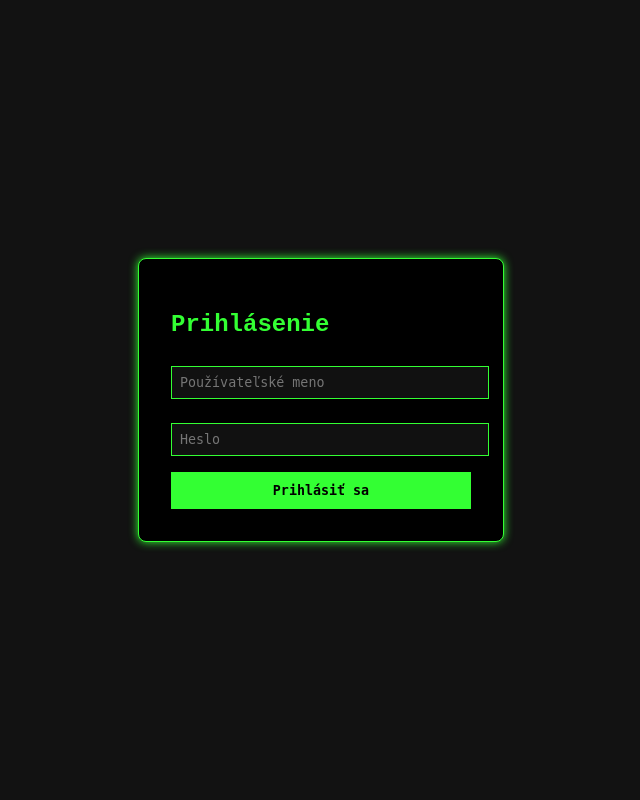
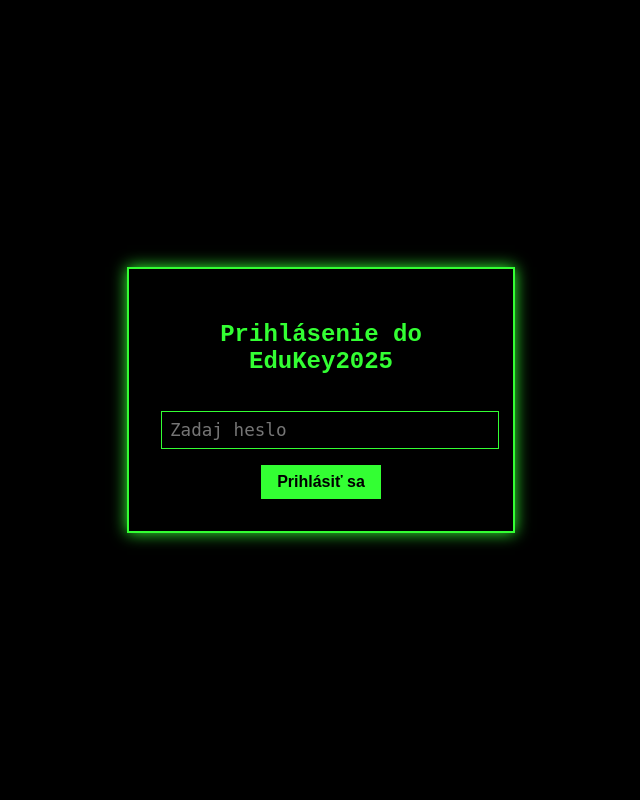
Before and after one commit to Lysak-pixel/EduKeyServer, a Flask app: page /admin in a window 1280 px wide. Shown: the whole page, without its empty margins (319-959 px from the left). Run offline with Flask 3, Linux system fonts and the light colour scheme.

Commit message:
Update login.html

```diff
--- a/templates/login.html
+++ b/templates/login.html
@@ -3,10 +3,10 @@
 <head>
 <meta charset="UTF-8" />
 <meta name="viewport" content="width=device-width, initial-scale=1" />
-<title>EduKey2025 Login</title>
+<title>Prihlásenie - EduKey2025</title>
 <style>
     body {
-        background-color: #121212;
+        background-color: #000;
         color: #33ff33;
         font-family: "Courier New", Courier, monospace;
         display: flex;
@@ -15,50 +15,55 @@
         align-items: center;
         margin: 0;
     }
-    form {
+    .login-box {
+        border: 2px solid #33ff33;
+        padding: 2rem;
+        width: 320px;
+        text-align: center;
+        box-shadow: 0 0 15px #33ff33;
+    }
+    input[type="password"] {
         background: #000;
-        padding: 2rem;
+        color: #33ff33;
         border: 1px solid #33ff33;
-        border-radius: 8px;
-        box-shadow: 0 0 10px #33ff33;
-        width: 300px;
+        padding: 0.5rem;
+        width: 100%;
+        font-family: monospace;
+        font-size: 1.1rem;
+        margin: 1rem 0;
+        outline: none;
     }
-    input[type=text], input[type=password] {
-        width: 100%;
-        padding: 0.5rem;
-        margin: 0.5rem 0 1rem 0;
-        background: #111;
-        border: 1px solid #33ff33;
-        color: #33ff33;
-        font-family: monospace;
+    input[type="submit"] {
+        background: #33ff33;
+        color: #000;
+        border: none;
+        padding: 0.5rem 1rem;
+        font-weight: bold;
+        font-size: 1rem;
+        cursor: pointer;
+        transition: background-color 0.3s ease;
     }
-    input[type=submit] {
-        width: 100%;
-        background: #33ff33;
-        border: none;
-        color: black;
-        font-weight: bold;
-        padding: 0.7rem;
-        cursor: pointer;
-        font-family: monospace;
+    input[type="submit"]:hover {
+        background-color: #2ecc40;
     }
     .error {
-        color: red;
+        color: #ff3333;
+        font-weight: bold;
         margin-bottom: 1rem;
-        font-weight: bold;
-        text-align: center;
+        text-shadow: 0 0 5px #ff3333;
     }
 </style>
 </head>
 <body>
-    <form method="post">
-        <h2>Prihlásenie</h2>
+    <div class="login-box">
+        <h2>Prihlásenie do EduKey2025</h2>
         {% if error %}
-        <div class="error">{{ error }}</div>
+            <div class="error">{{ error }}</div>
         {% endif %}
-        <input type="text" name="username" placeholder="Používateľské meno" required />
-        <input type="password" name="password" placeholder="Heslo" required />
-        <input type="submit" value="Prihlásiť sa" />
-    </form>
+        <form method="post">
+            <input type="password" name="password" placeholder="Zadaj heslo" required autofocus />
+            <input type="submit" value="Prihlásiť sa" />
+        </form>
+    </div>
 </body>
 </html>
```
